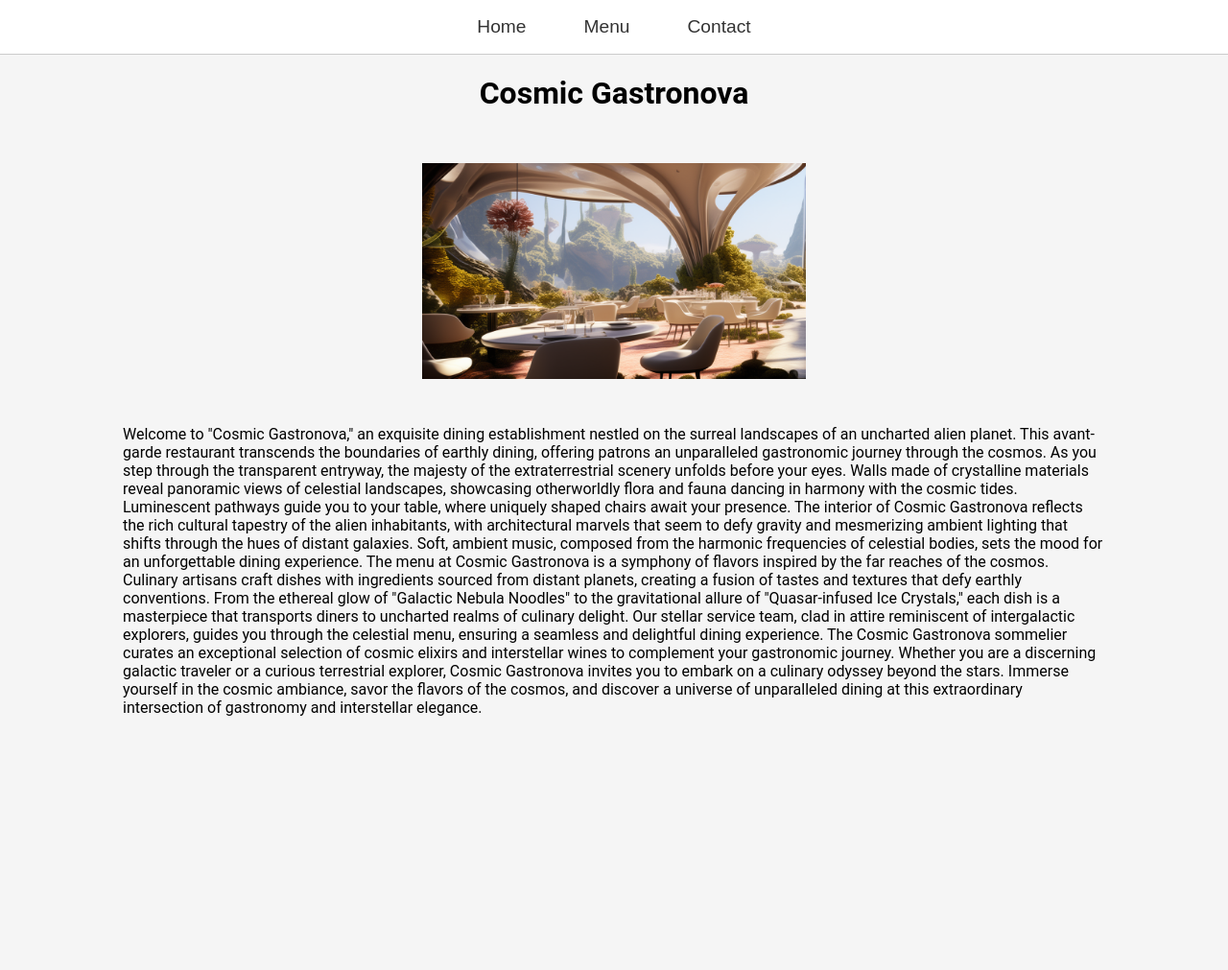
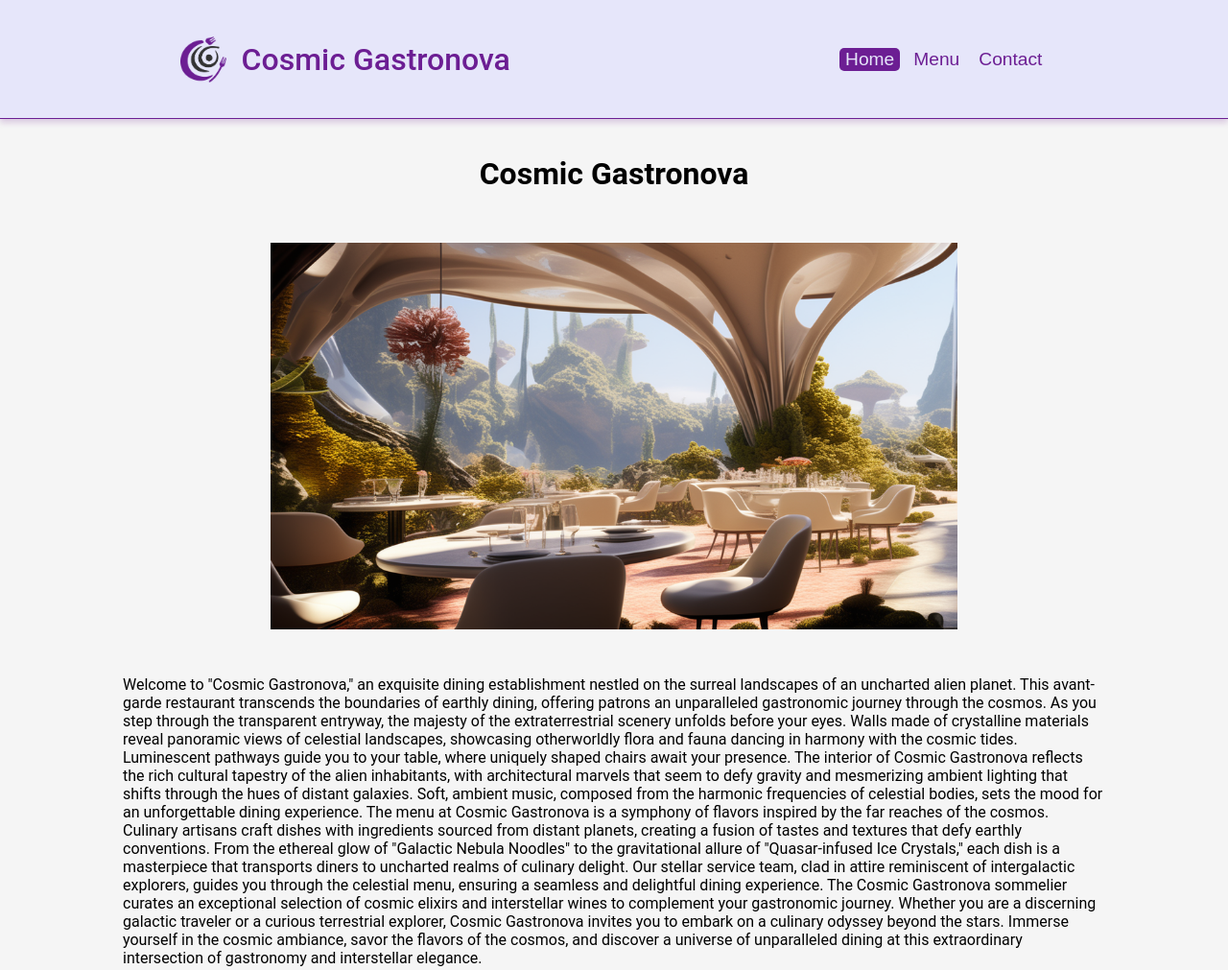
Before and after one commit to GitOnMyLvl/ai_space_restaurant, a website built with webpack: page dist/index.html in a window 1280 px wide. Shown: the whole page at 96% size. Before the commit the page ends 800 px from the top, so only its background shows below. Built offline with nearby package versions, Linux system fonts and the light colour scheme.

Commit message:
adds impoved header structure and finished css for hederr

```diff
--- a/src/index.js
+++ b/src/index.js
@@ -3,23 +3,39 @@ import generateHome from './home.js';
 import generateContact from './contact.js';
 import generateMenu from './menu.js';
 import ButtonLogic from './buttonLogic.js';
+import Logo from './logo.png';
 
+
+document.addEventListener('DOMContentLoaded', function () {
     const buttonLogic = new ButtonLogic();
 
     function component() {
         const element = document.createElement('div');
         const header = document.createElement('header');
         const nav = document.createElement('nav');
+        const left = document.createElement('div');
+        const right = document.createElement('div');
+        const logo = document.createElement('div');
+        const logoImage = document.createElement('img');
+        const logoText = document.createElement('h1');
         const homeBtn = document.createElement('button');
         const menuBtn = document.createElement('button');
         const contactBtn = document.createElement('button');
         const content = document.createElement('div');
 
         content.id = 'content';
-    header.appendChild(nav);
+        left.classList.add('left');
+        right.classList.add('right');
+        logo.classList.add('logo');
+        logoImage.src = Logo;
+        logoImage.alt = 'Cosmic Gastronova';
+        logoText.textContent = 'Cosmic Gastronova';
         homeBtn.textContent = 'Home';
         menuBtn.textContent = 'Menu';
         contactBtn.textContent = 'Contact';
+        homeBtn.id = 'home';
+        menuBtn.id = 'menu';
+        contactBtn.id = 'contact';
         homeBtn.onclick = () => {
             buttonLogic.handleClick(homeBtn, generateHome());
         };
@@ -29,23 +45,23 @@ function component() {
         contactBtn.onclick = () => {
             buttonLogic.handleClick(contactBtn, generateContact());
         };
-    nav.appendChild(homeBtn);
-    nav.appendChild(menuBtn);
-    nav.appendChild(contactBtn);
+
+        logo.appendChild(logoImage);
+        logo.appendChild(logoText);
+        left.appendChild(logo);
+        right.appendChild(homeBtn);
+        right.appendChild(menuBtn);
+        right.appendChild(contactBtn);
+
+        nav.appendChild(left);
+        nav.appendChild(right);
+        header.appendChild(nav);
         element.appendChild(header);
         element.appendChild(content);
-    document.addEventListener('DOMContentLoaded', function () {
-        const contentElement = document.getElementById('content');
 
-        if (contentElement) {
-           homeBtn.click();
-        } else {
-            console.error("Element with id 'content' not found");
-        }
-    });
         return element;
     }
 
-
-
     document.body.appendChild(component());
+    document.querySelector('#home').click();
+});
--- a/src/style.css
+++ b/src/style.css
@@ -1,3 +1,11 @@
+:root{
+    --primary-color: #f5f5f5;
+    --secondary-color: #6c1e93;
+    --tertiary-color: #e6e6fa;
+    --quaternary-color: #333;
+    --hover-color: #b231f3;
+}
+
 html, body{
     margin: 0;
     padding: 0;
@@ -11,31 +19,79 @@ body{
 }
 
 header{
-    background-color: #fff;
+    background-color: var(--tertiary-color);
     padding: 1rem 0;
-    border-bottom: 1px solid #ccc;
+    border-bottom: 1px solid var(--secondary-color);
+    box-shadow: 0 4px 6px rgba(108, 30, 147, 0.2);
+    position: relative;
+    z-index: 1000;
+}
+
+.logo{
+    display: flex;
+    justify-content: center;
+    align-items: center;
+    gap: 1rem;
+}
+
+.logo img{
+    width: 3rem;
+    height: auto;
+}
+
+.logo h1{
+    font-size: 2rem;
+    font-weight: 500;
+    color: var(--secondary-color);
+}
+
+@media screen and (max-width: 600px) {
+    .logo h1 {
+        display: none;
+    }
 }
 
 nav{
     display: flex;
-    justify-content: center;
+    justify-content: space-around;
     align-items: center;
-    gap: 3rem;
-    margin: 0 auto;
+    margin: 0 1rem;
 }
 
 nav button{
     background-color: transparent;
     border: none;
+    border-radius: 5px;
     cursor: pointer;
     font-size: 1.2rem;
     font-weight: 500;
-    color: #333;
+    color: var(--secondary-color);
+}
+
+nav button:hover{
+    color: var(--hover-color);
+}
+
+nav .disabled{
+    color: var(--tertiary-color);
+    background-color: var(--secondary-color);
+    cursor:initial;
+}
+
+nav .disabled:hover{
+    color: var(--primary-color);
+    background-color: var(--hover-color);
+}
+
+nav .right{
+    display: flex;
+    flex-wrap: wrap;
+    gap: 0.5rem;
 }
 
 #content{
     max-width: 80%;
-    margin: 0 auto;
+    margin: 1rem auto;
 }
 
 .home{
@@ -47,9 +103,10 @@ nav button{
 }
 
 .home img{
-    width: 40%;
+    width: 70%;
     height: auto;
-    max-width: 400px;
+    max-width: 800px;
+    min-width: 300px;
 }
 
 .menu{
```
Also changed, not shown: dist/905ef95904da2f068ba4.png (added), dist/main.js, src/logo.png (added). Lines whose indentation alone changed are shown as unchanged.
